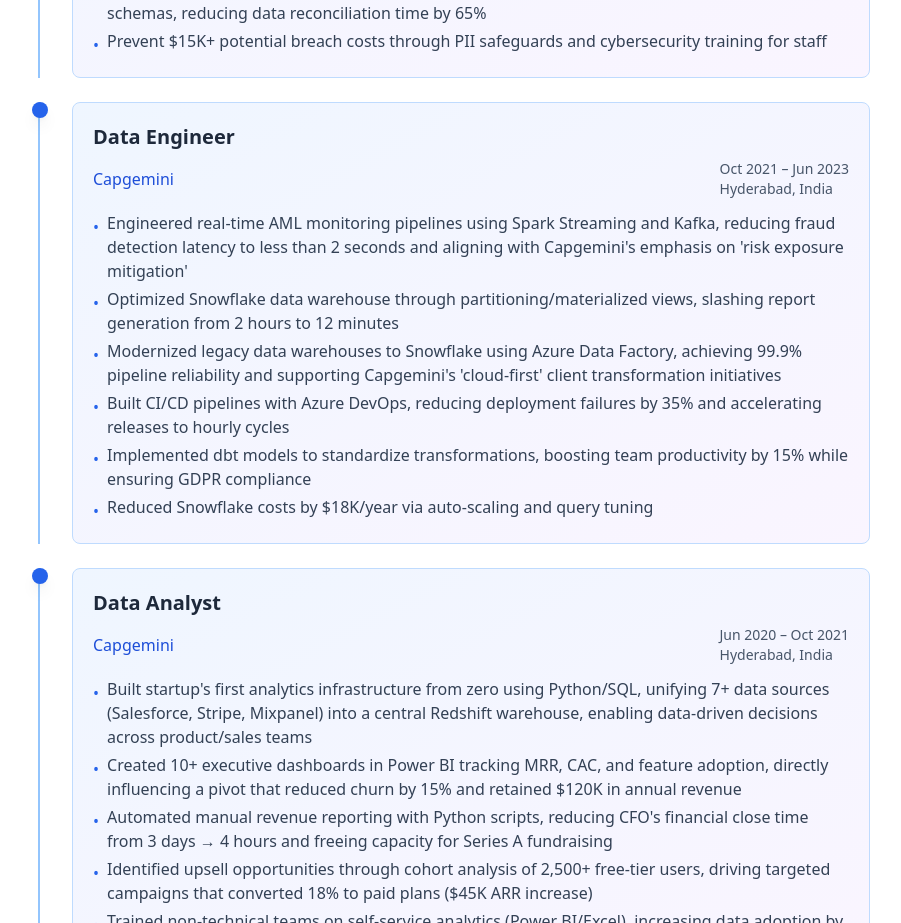
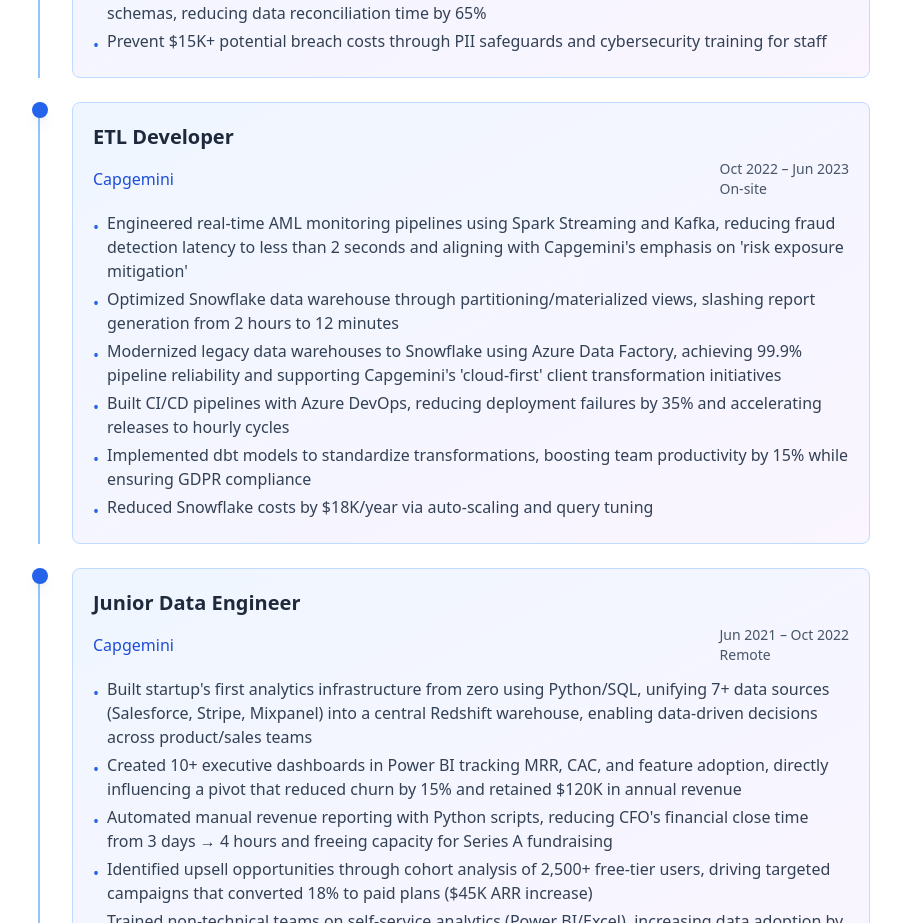
Before and after one commit to TirupathiRaoLukalapu/My-Personal-Portfolio, a React (Vite) app: page / in a window 1280 px wide. Shown: the part 4020-4943 px from the top of the page, without its empty margins (186-1087 px from the left). Built offline with nearby package versions, Linux system fonts and the light colour scheme.

Commit message:
Update Capgemini Experience Dates
Reflect Capgemini roles with updated timelines:
- ETL Developer: Oct 2022 – Jun 2023 (On-site, India)
- Junior Data Engineer: Jun 2021 – Oct 2022 (Remote, India)

Also ensure experience section reflects these two roles under Capgemini in src/pages/Index.tsx.

```diff
--- a/src/pages/Index.tsx
+++ b/src/pages/Index.tsx
@@ -130,16 +130,16 @@ const Index = () => {
     location: "Chicago, United States",
     description: ["Design HIPAA-compliant data pipelines on AWS (S3/Glue) for 50+ schools, ensuring zero PII breaches via encryption, RBAC, and audit trails", "Develop scalable ETL workflows ingesting student records, curriculum data, and policy docs (Python/PySpark), optimizing costs 30% through partitioning/lifecycle policies", "Build predictive model pipelines (Scikit-learn) identifying learning gaps, driving interventions that reduce dropout risk by 18%", "Engineer real-time dashboards (Power BI/Shiny) for educators, slashing report generation from 8hrs to 15mins", "Automate data validation (Great Expectations) ensuring 99.8% accuracy in critical advocacy reports", "Migrate legacy district reports to cloud-based dashboards (Power BI), serving 200+ educators with real-time literacy/math metrics", "Develop data governance frameworks unifying records from 50+ schools into standardized schemas, reducing data reconciliation time by 65%", "Prevent $15K+ potential breach costs through PII safeguards and cybersecurity training for staff"]
   }, {
-    role: "Data Engineer",
+    role: "ETL Developer",
     company: "Capgemini",
-    period: "Oct 2021 – Jun 2023",
-    location: "Hyderabad, India",
+    period: "Oct 2022 – Jun 2023",
+    location: "On-site",
     description: ["Engineered real-time AML monitoring pipelines using Spark Streaming and Kafka, reducing fraud detection latency to less than 2 seconds and aligning with Capgemini's emphasis on 'risk exposure mitigation'", "Optimized Snowflake data warehouse through partitioning/materialized views, slashing report generation from 2 hours to 12 minutes", "Modernized legacy data warehouses to Snowflake using Azure Data Factory, achieving 99.9% pipeline reliability and supporting Capgemini's 'cloud-first' client transformation initiatives", "Built CI/CD pipelines with Azure DevOps, reducing deployment failures by 35% and accelerating releases to hourly cycles", "Implemented dbt models to standardize transformations, boosting team productivity by 15% while ensuring GDPR compliance", "Reduced Snowflake costs by $18K/year via auto-scaling and query tuning"]
   }, {
-    role: "Data Analyst",
+    role: "Junior Data Engineer",
     company: "Capgemini",
-    period: "Jun 2020 – Oct 2021",
-    location: "Hyderabad, India",
+    period: "Jun 2021 – Oct 2022",
+    location: "Remote",
     description: ["Built startup's first analytics infrastructure from zero using Python/SQL, unifying 7+ data sources (Salesforce, Stripe, Mixpanel) into a central Redshift warehouse, enabling data-driven decisions across product/sales teams", "Created 10+ executive dashboards in Power BI tracking MRR, CAC, and feature adoption, directly influencing a pivot that reduced churn by 15% and retained $120K in annual revenue", "Automated manual revenue reporting with Python scripts, reducing CFO's financial close time from 3 days → 4 hours and freeing capacity for Series A fundraising", "Identified upsell opportunities through cohort analysis of 2,500+ free-tier users, driving targeted campaigns that converted 18% to paid plans ($45K ARR increase)", "Trained non-technical teams on self-service analytics (Power BI/Excel), increasing data adoption by 50% and reducing ad-hoc requests by 30%"]
   }];
   const education = [{
```
